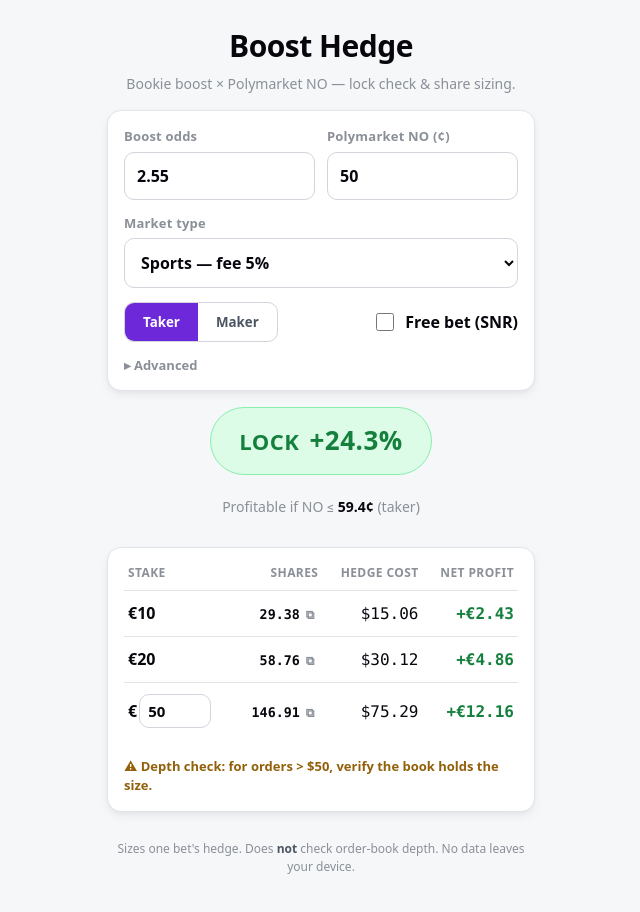
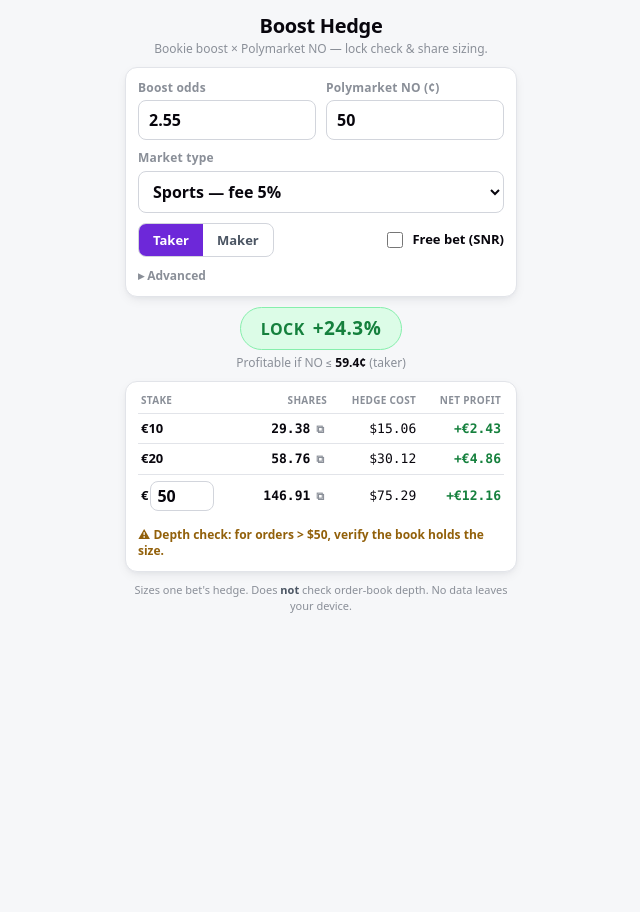
Before and after one commit to Dimitar-Stoimenov/hedge-calc, a React (Vite) app: page / in a window 1280 px wide. Shown: the top 912 px of the page, without its empty margins (319-959 px from the left). After the commit the page ends 800 px from the top, so only its background shows below. Built offline with nearby package versions, Linux system fonts and the light colour scheme.

Commit message:
compacting ui

```diff
--- a/src/App.css
+++ b/src/App.css
@@ -1,48 +1,47 @@
 .app {
   width: 100%;
-  max-width: 460px;
+  max-width: 420px;
   margin: 0 auto;
-  padding: 20px 16px 40px;
+  padding: 12px 14px 20px;
   display: flex;
   flex-direction: column;
-  gap: 16px;
+  gap: 10px;
 }
 
 /* ---- Header ---- */
 .app-head {
   text-align: center;
-  padding: 4px 0 0;
 }
 .app-head h1 {
-  font-size: 30px;
-  letter-spacing: -0.5px;
+  font-size: 20px;
+  letter-spacing: -0.3px;
 }
 .tagline {
-  margin: 6px 0 0;
+  margin: 2px 0 0;
   color: var(--text-dim);
-  font-size: 14px;
+  font-size: 12px;
 }
 
 /* ---- Cards ---- */
 .card {
   background: var(--card);
   border: 1px solid var(--border);
-  border-radius: 14px;
+  border-radius: 12px;
   box-shadow: var(--shadow);
-  padding: 16px;
+  padding: 12px;
   display: flex;
   flex-direction: column;
-  gap: 14px;
+  gap: 10px;
 }
 
 /* ---- Fields ---- */
 .field {
   display: flex;
   flex-direction: column;
-  gap: 6px;
+  gap: 4px;
 }
 .field-label {
-  font-size: 13px;
+  font-size: 12px;
   font-weight: 600;
   color: var(--text-dim);
   letter-spacing: 0.2px;
@@ -50,7 +49,7 @@
 .grid2 {
   display: grid;
   grid-template-columns: 1fr 1fr;
-  gap: 12px;
+  gap: 10px;
 }
 
 /* Inputs are type=text + inputMode=decimal (not type=number) so mobile keyboards
@@ -58,9 +57,9 @@
 input[type='text'],
 select {
   width: 100%;
-  padding: 12px 12px;
+  padding: 8px 10px;
   border: 1px solid var(--field-border);
-  border-radius: 10px;
+  border-radius: 8px;
   background: var(--field-bg);
   color: var(--text-h);
   font-weight: 600;
@@ -78,13 +77,13 @@
   display: flex;
   align-items: center;
   justify-content: space-between;
-  gap: 12px;
+  gap: 10px;
   flex-wrap: wrap;
 }
 .segmented {
   display: inline-flex;
   border: 1px solid var(--field-border);
-  border-radius: 10px;
+  border-radius: 8px;
   overflow: hidden;
   background: var(--field-bg);
 }
@@ -92,7 +91,8 @@
   border: none;
   background: transparent;
   color: var(--text);
-  padding: 10px 18px;
+  padding: 7px 14px;
+  font-size: 13px;
   font-weight: 600;
   cursor: pointer;
   transition: background 0.12s, color 0.12s;
@@ -104,15 +104,16 @@
 .checkbox {
   display: inline-flex;
   align-items: center;
-  gap: 8px;
+  gap: 6px;
+  font-size: 13px;
   font-weight: 600;
   color: var(--text-h);
   cursor: pointer;
   user-select: none;
 }
 .checkbox input {
-  width: 18px;
-  height: 18px;
+  width: 16px;
+  height: 16px;
   accent-color: var(--accent);
 }
 
@@ -120,14 +121,14 @@
 .advanced {
   display: flex;
   flex-direction: column;
-  gap: 12px;
+  gap: 8px;
 }
 .adv-toggle {
   align-self: flex-start;
   background: none;
   border: none;
   color: var(--text-dim);
-  font-size: 13px;
+  font-size: 12px;
   font-weight: 600;
   cursor: pointer;
   padding: 0;
@@ -136,16 +137,16 @@
 /* ---- Hints ---- */
 .hints {
   margin: 0;
-  padding: 10px 12px 10px 28px;
+  padding: 8px 10px 8px 24px;
   background: var(--dead-bg);
   border: 1px solid var(--dead-border);
-  border-radius: 10px;
+  border-radius: 8px;
   color: var(--dead);
-  font-size: 13px;
+  font-size: 12px;
   font-weight: 600;
 }
 .hints li + li {
-  margin-top: 4px;
+  margin-top: 3px;
 }
 
 /* ---- Verdict ---- */
@@ -153,19 +154,19 @@
   text-align: center;
   display: flex;
   flex-direction: column;
-  gap: 8px;
+  gap: 5px;
 }
 .pill {
   display: inline-flex;
   align-items: baseline;
   justify-content: center;
-  gap: 10px;
+  gap: 8px;
   align-self: center;
-  padding: 14px 28px;
+  padding: 8px 20px;
   border-radius: 999px;
-  font-size: 22px;
+  font-size: 16px;
   font-weight: 800;
-  letter-spacing: 0.5px;
+  letter-spacing: 0.4px;
   border: 1.5px solid;
 }
 .pill.lock {
@@ -179,12 +180,13 @@
   border-color: var(--dead-border);
 }
 .pill-pct {
-  font-size: 26px;
+  font-size: 19px;
   font-variant-numeric: tabular-nums;
 }
 .breakeven {
+  margin: 0;
   color: var(--text-dim);
-  font-size: 14px;
+  font-size: 12px;
 }
 .breakeven strong {
   color: var(--text-h);
@@ -198,19 +200,20 @@
 }
 .results th {
   text-align: right;
-  font-size: 12px;
+  font-size: 10px;
   font-weight: 600;
   color: var(--text-dim);
   text-transform: uppercase;
-  letter-spacing: 0.4px;
-  padding: 0 4px 8px;
+  letter-spacing: 0.3px;
+  padding: 0 3px 5px;
   border-bottom: 1px solid var(--border);
 }
 .results th:first-child {
   text-align: left;
 }
 .results td {
-  padding: 11px 4px;
+  padding: 6px 3px;
+  font-size: 13px;
   border-bottom: 1px solid var(--border);
   text-align: right;
   color: var(--text-h);
@@ -247,8 +250,9 @@
   border: none;
   cursor: pointer;
   color: var(--text-h);
+  font-size: 13px;
   font-weight: 600;
-  padding: 2px 4px;
+  padding: 1px 3px;
   border-radius: 6px;
   margin-left: auto;
 }
@@ -259,7 +263,7 @@
   color: var(--text);
 }
 .copy-hint {
-  font-size: 12px;
+  font-size: 11px;
   color: var(--text-dim);
 }
 
@@ -274,9 +278,8 @@
   color: var(--text-h);
 }
 .custom-row input {
-  width: 72px;
-  padding: 6px 8px;
-  font-size: 15px;
+  width: 64px;
+  padding: 3px 6px;
 }
 .dim {
   color: var(--text-dim);
@@ -284,17 +287,20 @@
 
 /* ---- Depth note & footer ---- */
 .depth-note {
-  margin: 4px 0 0;
-  font-size: 13px;
+  margin: 0;
+  font-size: 12px;
   font-weight: 600;
   color: var(--warn);
 }
 .app-foot {
   text-align: center;
   color: var(--text-dim);
-  font-size: 12px;
-  line-height: 1.5;
+  font-size: 11px;
+  line-height: 1.4;
   padding: 0 8px;
+}
+.app-foot p {
+  margin: 0;
 }
 .app-foot strong {
   color: var(--text);
--- a/src/index.css
+++ b/src/index.css
@@ -26,8 +26,8 @@
   --mono: ui-monospace, 'SF Mono', Menlo, Consolas, monospace;
 
   font-family: var(--sans);
-  font-size: 16px;
-  line-height: 1.45;
+  font-size: 15px;
+  line-height: 1.35;
   color-scheme: light dark;
   color: var(--text);
   background: var(--bg);
@@ -90,3 +90,11 @@
   font-family: inherit;
   font-size: 16px;
 }
+
+/* Mouse/trackpad pointers don't zoom on focus, so shrink there to save height. */
+@media (pointer: fine) {
+  input,
+  select {
+    font-size: 13px;
+  }
+}
```
